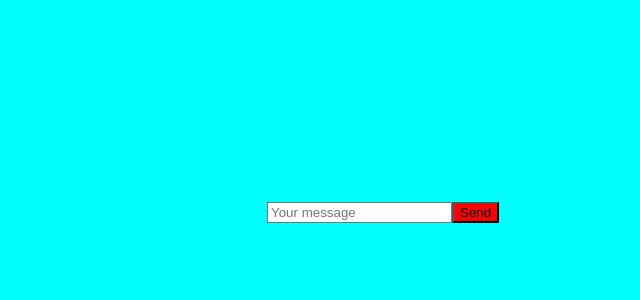
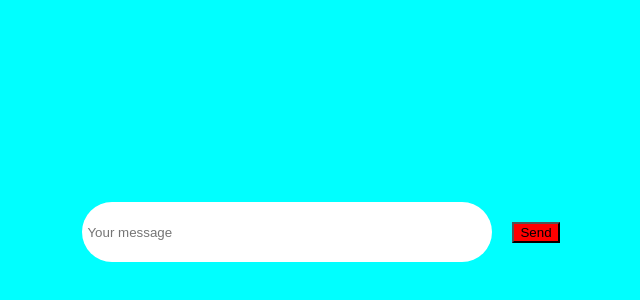
Before and after one commit to abdukhans/Chat-App, a plain HTML site: page App/index.html in a window 1280 px wide. Shown: the part 398-698 px from the top of the page, without its empty margins (309-949 px from the left). Drawn offline with Linux system fonts and the light colour scheme.

Commit message:
Formated input msg and send button alittle nicer

```diff
--- a/App/index.html
+++ b/App/index.html
@@ -17,8 +17,10 @@
             </ul>
         </div>
         <form>
-            <input type="text" placeholder="Your message">
-            <button>Send</button>
+            <input id="MSGTYPE" type="text" placeholder="Your message">
+            <div class="ButtonHolder">
+                <button>Send</button>
+            </div>
         </form>
 
 
--- a/App/style.css
+++ b/App/style.css
@@ -17,14 +17,14 @@ body{
 
     display: flex;
     flex-direction: row;
-    background-color:red;
-    width: 10%;
-
+    background-color:aqua;
+    width: 100%;
+    justify-content: center;
 }
 
 .Main form button {
     display: flex;
-    flex-direction: column;
+    flex-direction: row;
     background-color: red;
 
 }
@@ -36,3 +36,20 @@ body{
     overflow-y: scroll;
     height: 75vh;
 }
+
+#MSGTYPE{
+    width: 400px;
+    height: 50px;
+    border: 1px;
+
+    padding: 5px;
+
+    border-radius: 50px;
+}
+
+.ButtonHolder{
+    padding: 20px;
+    display: flex;
+    justify-content: center;
+    align-items: center;
+}
```
